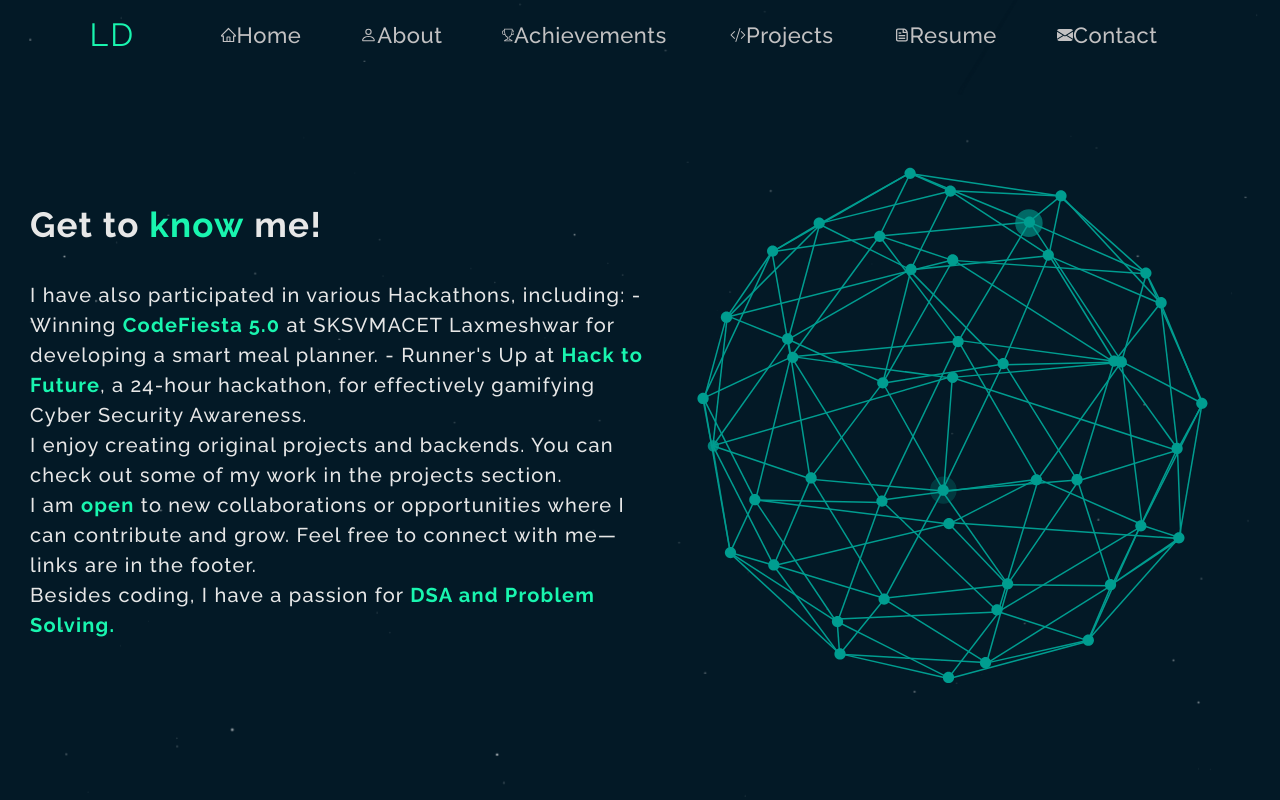
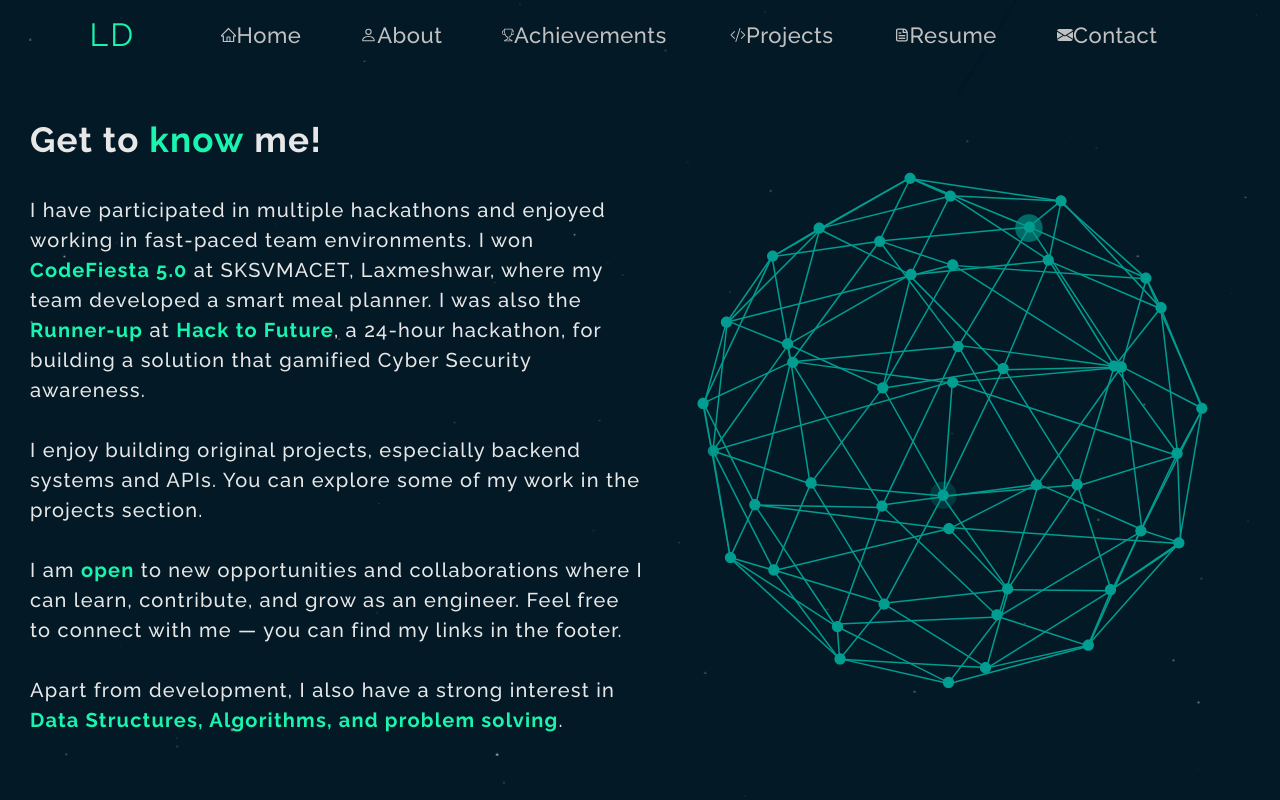
Before and after one commit to luffyd7932/New-Portfolio, a React (Create React App) app: page /About in a window 1280 px wide. Shown: the top 800 px of the page. Built offline with nearby package versions, Linux system fonts and the light colour scheme.

Commit message:
Update About section with detailed experiences
Revised the About section to enhance clarity and detail about hackathon experiences, project interests, and collaboration openness.

```diff
--- a/src/Components/About.js
+++ b/src/Components/About.js
@@ -12,12 +12,19 @@ const About = () => {
           <h1 className='AboutTextHeading' >Get to <b>know</b> me!</h1>
 
           <p>
-            I have also participated in various Hackathons, including: - Winning <b>CodeFiesta 5.0</b> at SKSVMACET Laxmeshwar for developing a smart meal planner. - Runner's Up at <b>Hack to Future</b>, a 24-hour hackathon, for effectively gamifying Cyber Security Awareness.<br></br>
-            I enjoy creating original projects and backends. You can check out some of my work in the projects section.<br></br>
-
-            I am <b>open</b> to new collaborations or opportunities where I can contribute and grow. Feel free to connect with me—links are in the footer.<br></br>
-
-            Besides coding, I have a passion for <b>DSA and Problem Solving.</b>
+            I have participated in multiple hackathons and enjoyed working in fast-paced team environments.
+            I won <b>CodeFiesta 5.0</b> at SKSVMACET, Laxmeshwar, where my team developed a smart meal planner.
+            I was also the <b>Runner-up</b> at <b>Hack to Future</b>, a 24-hour hackathon, for building a solution
+            that gamified Cyber Security awareness.
+            <br/><br/>
+            I enjoy building original projects, especially backend systems and APIs.
+            You can explore some of my work in the projects section.
+            <br/><br/>
+            I am <b>open</b> to new opportunities and collaborations where I can learn, contribute,
+            and grow as an engineer. Feel free to connect with me — you can find my links in the footer.
+            <br/><br/>
+            Apart from development, I also have a strong interest in <b>Data Structures, Algorithms,
+            and problem solving</b>.
           </p>
         </div>
 
```
